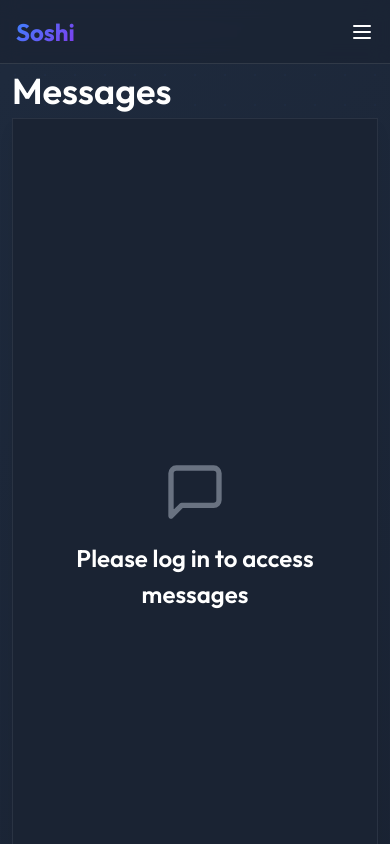
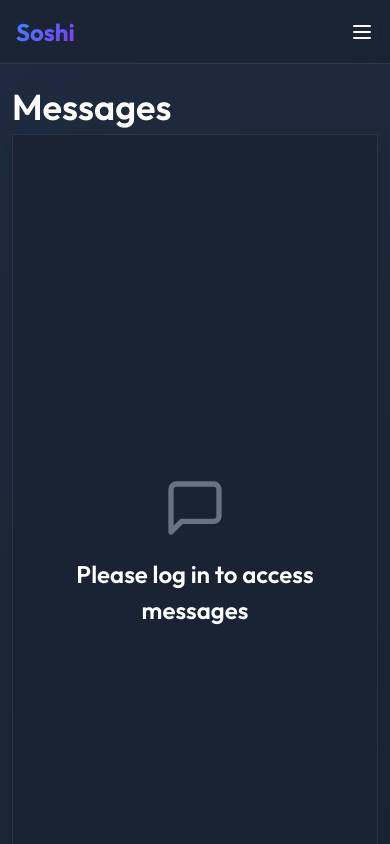
Before and after one commit to hezronokwach/soshi, a Next.js app: page /chat in a window 390 px wide. Shown: the top 844 px of the page. Built offline with nearby package versions, Linux system fonts and the light colour scheme; no server answers.

Commit message:
style: adjust layout of main content for improved alignment and responsiveness

```diff
--- a/src/components/layout/Layout.jsx
+++ b/src/components/layout/Layout.jsx
@@ -62,8 +62,8 @@ export default function Layout({ children }) {
 
         {/* Main Content */}
         <main className="flex-1 flex flex-col min-h-[calc(100vh-4rem)]">
-          <div className="flex-1 lg:ml-sidebar xl:mr-15 flex justify-center">
-            <div className="max-w-6xl w-full mx-auto px-3 sm:px-4 lg:px-6">
+          <div className="flex-1 lg:ml-sidebar xl:mr-80">
+            <div className="w-full px-3 sm:px-4 lg:px-6 xl:px-8 lg:pl-8 py-4">
               {children}
             </div>
           </div>
```
